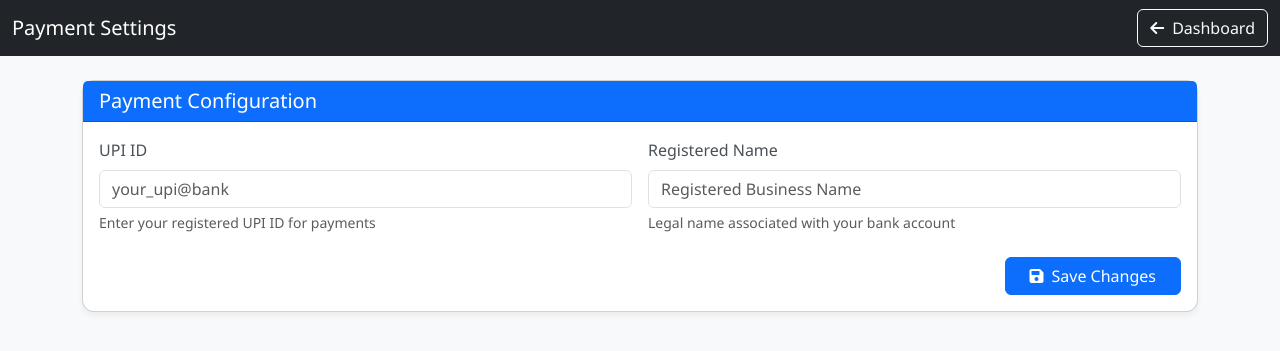
After one commit to saad1901/restraunt, a Django app: template templates/paymentsetting.html in a window 1280 px wide. The commit adds this page. Shown: the top 351 px of the page. Run offline with Django 3.2, Linux system fonts and the light colour scheme; the template is opened without the code that fills it, so the values that code supplies are empty.

Commit message:
added UPI setting section

```diff
--- a/app/models.py
+++ b/app/models.py
@@ -75,3 +75,9 @@ class OrderItems(models.Model):
     item = models.ForeignKey(MenuItem, on_delete=models.CASCADE)
     order = models.ForeignKey(Order, on_delete=models.CASCADE, related_name='orderitems')
     quantity = models.IntegerField(default=1)
+
+
+class PaymentDetails(models.Model):
+    upiid = models.CharField(max_length=100)
+    name = models.CharField(max_length=100, null=True, blank=True)
+    hotel = models.ForeignKey(Hotel, on_delete=models.CASCADE)
--- a/restrauntapp/urls.py
+++ b/restrauntapp/urls.py
@@ -13,6 +13,7 @@ urlpatterns = [
     path('home/toggle/<int:hotel_id>', views.toggle_hotel_status, name='toggle_hotel_status'),
 
     path('booking/', views.home, name='waiterhome'),
+    path('payment/', views.payment, name='payment'),
 
     path('login/', owner_login, name='owner_login'),
     path('logout/', logout_user, name='logout'),
--- a/templates/buttons.html
+++ b/templates/buttons.html
@@ -110,6 +110,11 @@
           <span>Report</span>
           <i class="fas fa-chevron-right ms-auto text-muted"></i>
         </a>
+        <a href="{% url 'payment' %}" class="list-group-item d-flex align-items-center">
+          <i class="fa-solid fa-dollar-sign settings-icon me-3 text-info" ></i>
+          <span>Payment Settings</span>
+          <i class="fas fa-chevron-right ms-auto text-muted"></i>
+        </a>
 
         <a href="{% url 'logout' %}" class="list-group-item d-flex align-items-center text-danger hover-red">
           <i class="fas fa-sign-out-alt settings-icon me-3"></i>
--- /dev/null
+++ b/templates/paymentsetting.html
@@ -0,0 +1,95 @@
+{% load static %}
+<!DOCTYPE html>
+<html lang="en">
+<head>
+  <meta charset="UTF-8">
+  <meta name="viewport" content="width=device-width, initial-scale=1.0">
+  <title>Payment Settings - Restaurant Manager</title>
+  <link href="https://cdn.jsdelivr.net/npm/bootstrap@5.3.0/dist/css/bootstrap.min.css" rel="stylesheet">
+  <link rel="stylesheet" href="https://cdnjs.cloudflare.com/ajax/libs/font-awesome/6.0.0/css/all.min.css">
+  <style>
+    body {
+      background-color: #f8f9fa;
+      font-family: 'Segoe UI', Tahoma, Geneva, Verdana, sans-serif;
+    }
+    .card {
+      border-radius: 12px;
+      box-shadow: 0 4px 6px rgba(0, 0, 0, 0.05);
+    }
+    .form-label {
+      font-weight: 500;
+      color: #495057;
+    }
+  </style>
+</head>
+<body>
+  <nav class="navbar navbar-dark bg-dark mb-4">
+    <div class="container-fluid">
+      <span class="navbar-brand">Payment Settings</span>
+      <a href="{% url 'button' %}" class="btn btn-outline-light">
+        <i class="fas fa-arrow-left me-2"></i>Dashboard
+      </a>
+    </div>
+  </nav>
+
+  <div class="container-lg">
+    <div class="card mb-4">
+      <div class="card-header bg-primary text-white d-flex justify-content-between align-items-center">
+        <h5 class="mb-0">Payment Configuration</h5>
+      </div>
+      <div class="card-body">
+        <form method="post">
+          {% csrf_token %}
+          <div class="row g-3 mb-4">
+            <div class="col-md-6">
+              <label for="upiId" class="form-label">UPI ID</label>
+              <input type="text" class="form-control" id="upiId" name="upi_id"
+                     placeholder="your_upi@bank" required
+                     value="{{ upi.upiid }}">
+              <div class="form-text">Enter your registered UPI ID for payments</div>
+            </div>
+            <div class="col-md-6">
+              <label for="businessName" class="form-label">Registered Name</label>
+              <input type="text" class="form-control" id="businessName" name="business_name"
+                     placeholder="Registered Business Name" required
+                     value="{{ upi.name }}">
+              <div class="form-text">Legal name associated with your bank account</div>
+            </div>
+          </div>
+
+          <div class="d-flex justify-content-end">
+            <button type="submit" class="btn btn-primary px-4">
+              <i class="fas fa-save me-2"></i>Save Changes
+            </button>
+          </div>
+        </form>
+      </div>
+    </div>
+  </div>
+  <div class="toast-container position-fixed bottom-0 end-0 p-3">
+    <div id="successToast" class="toast" role="alert" aria-live="assertive" aria-atomic="true">
+      <div class="toast-header bg-success text-white">
+        <strong class="me-auto"><i class="fas fa-check-circle me-2"></i>Success</strong>
+        <button type="button" class="btn-close btn-close-white" data-bs-dismiss="toast" aria-label="Close"></button>
+      </div>
+      <div class="toast-body">
+        Payment details updated successfully!
+      </div>
+    </div>
+  </div>
+  <script src="https://cdn.jsdelivr.net/npm/bootstrap@5.3.0/dist/js/bootstrap.bundle.min.js"></script>
+  <script>
+    // Show toast if URL has success parameter
+    document.addEventListener('DOMContentLoaded', function() {
+      const urlParams = new URLSearchParams(window.location.search);
+      if(urlParams.has('success')) {
+        const toast = new bootstrap.Toast(document.getElementById('successToast'));
+        toast.show();
+
+        // Clear the URL parameter after showing toast
+        history.replaceState({}, document.title, window.location.pathname);
+      }
+    });
+  </script>
+</body>
+</html>
```
Also changed, not shown: app/views.py (+32 -0 lines), db.sqlite3.
